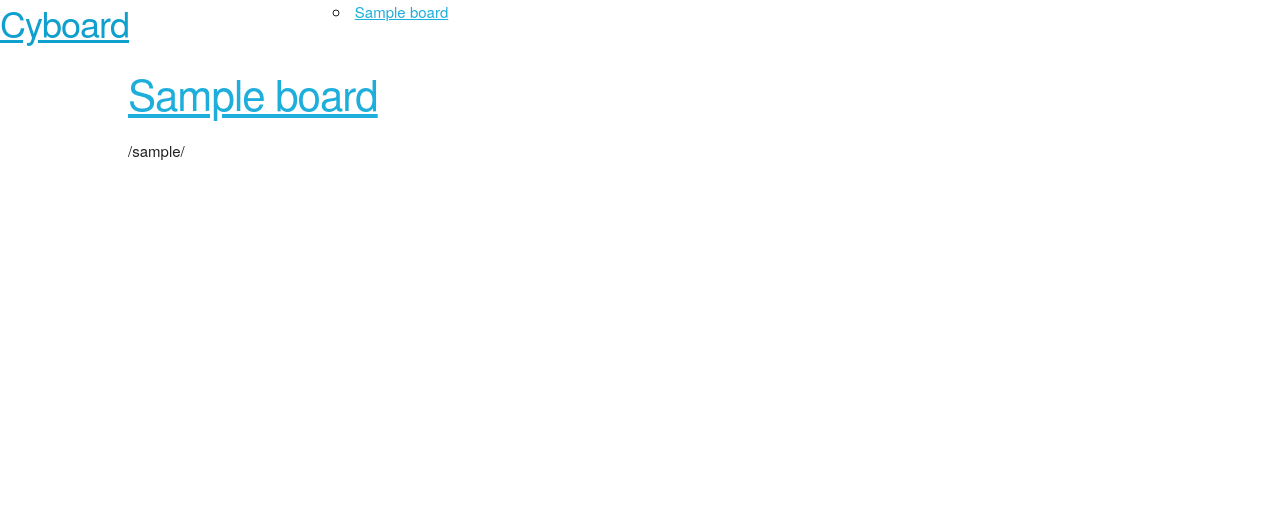
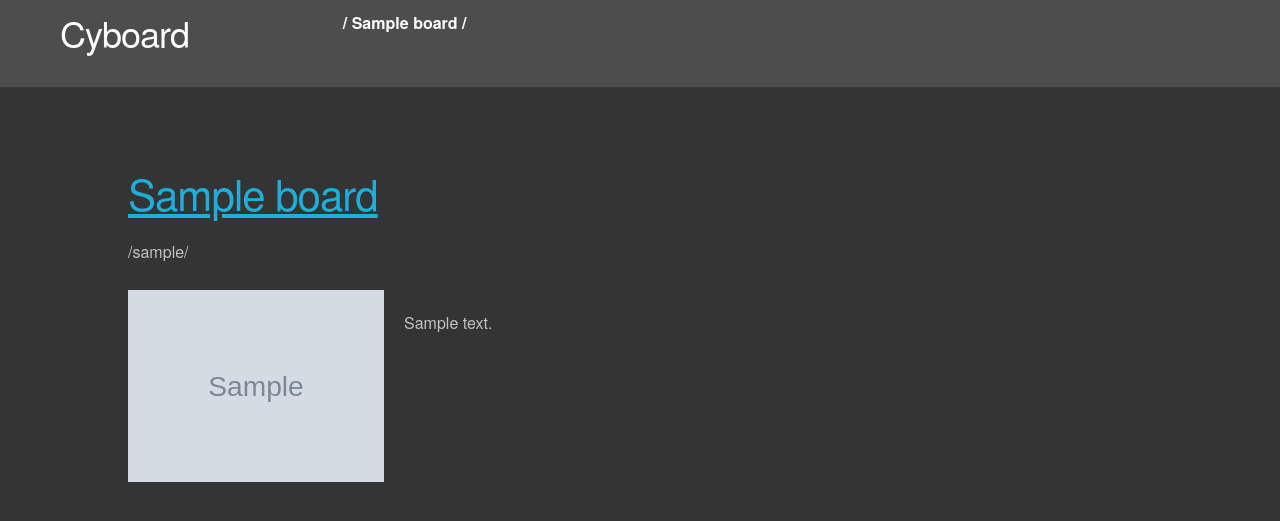
Before and after one commit to FFX01/robo, a Django app: page / in a window 1280 px wide. Shown: the top 521 px of the page. Run offline with Django 3.2, Linux system fonts and the light colour scheme; tables that the repository leaves empty hold one stand-in row (values such as "Sample post"); grey boxes marked "Sample" are stand-in pictures.

Commit message:
V0.0.2 - updated styling. added latest post to index page. added get_latest_by meta attribute to all models.

```diff
--- a/cyber/board/models.py
+++ b/cyber/board/models.py
@@ -38,6 +38,7 @@ class Board(models.Model):
     class Meta:
         verbose_name = 'Board'
         verbose_name_plural = 'Boards'
+        get_latest_by = 'id'
 
     def __str__(self):
         return self.name
--- a/cyber/board/templates/board/tag_board_list.html
+++ b/cyber/board/templates/board/tag_board_list.html
@@ -1,7 +1,7 @@
 {% if boards %}
     <ul>
         {% for board in boards %}
-            <li><a href="{% url 'board:single_board' slug=board.slug %}">{{board.name}}</a></li>
+            <li>/ <a href="{% url 'board:single_board' slug=board.slug %}">{{board.name}}</a> /</li>
         {% endfor %}
     </ul>
 {% endif %}
--- a/cyber/index/templates/index/index.html
+++ b/cyber/index/templates/index/index.html
@@ -8,6 +8,14 @@
                 <div class="twelve columns">
                     <h2><a href="{% url 'board:single_board' slug=board.slug %}">{{board.name}}</a></h2>
                     <p>/{{board.slug}}/</p>
+                    <div class="index-latest-post-info">
+                        <div class="index-latest-post-image">
+                            <img src="{{board.threads.latest.posts.first.image.url}}" alt="" width="100%">
+                        </div>
+                        <div class="index-latest-post-text">
+                            <p>{{board.threads.latest.posts.first.body|slice:':140'}}</p>
+                        </div>
+                    </div>
                 </div>
             </div>
         {% endfor %}
--- a/cyber/post/models.py
+++ b/cyber/post/models.py
@@ -36,6 +36,7 @@ class Post(MPTTModel):
     class Meta:
         verbose_name = 'Post'
         verbose_name_plural = 'Posts'
+        get_latest_by = 'id'
 
     def __str__(self):
         return str(self.id)
--- a/cyber/static/site/css/main.css
+++ b/cyber/static/site/css/main.css
@@ -1,3 +1,15 @@
+body
+{
+    background-color: rgba(30, 30, 30, 0.9);
+    font-size: 1.6em;
+    color: rgba(230, 230, 230, 0.8);
+}
+
+.container
+{
+    padding-top: 80px;
+}
+
 .columns
 {
     min-height: 1px;
@@ -7,3 +19,55 @@
 {
     display: none;
 }
+
+.site-title-wrapper
+{
+    padding: 10px 10px 10px 60px;
+}
+
+.board-list-wrapper ul li
+{
+    display: block;
+    float: left;
+    text-decoration: none;
+    padding: 10px 10px;
+}
+
+.title-bar.row
+{
+    background-color: rgba(80, 80, 80, 0.9);
+    color: #fff;
+    font-weight: 700;
+}
+
+.title-bar.row a
+{
+    color: #fff;
+    text-decoration: none;
+    transition: all 0.4s;
+}
+
+.title-bar.row a:hover
+{
+    color: rgba(110, 180, 220, 0.7);
+}
+
+.index-latest-post-info
+{
+    width: 100%;
+}
+
+.index-latest-post-image
+{
+    max-width: 25%;
+    float: left;
+    box-sizing: border-box;
+}
+
+.index-latest-post-text
+{
+    max-width: 75%;
+    float: left;
+    padding: 20px 20px;
+    box-sizing: border-box;
+}
--- a/cyber/templates/base.html
+++ b/cyber/templates/base.html
@@ -13,10 +13,10 @@
 </head>
 <body>
 <div class="title-bar row">
-    <div class="site title wrapper three columns">
-        <h3 class="site title"><a href="{% url 'index' %}" class="site title link" title="Cyboard Home">Cyboard</a></h3>
+    <div class="site-title-wrapper three columns">
+        <h3 class="site-title"><a href="{% url 'index' %}" class="site title link" title="Cyboard Home">Cyboard</a></h3>
     </div>
-    <div class="board list wrapper nine columns">
+    <div class="board-list-wrapper nine columns">
         {% list_boards %}
     </div>
 </div>
--- a/cyber/thread/models.py
+++ b/cyber/thread/models.py
@@ -30,6 +30,7 @@ class Thread(models.Model):
     class Meta:
         verbose_name = 'Thread'
         verbose_name_plural = 'Threads'
+        get_latest_by = 'id'
 
     def __str__(self):
         return "%d - %s" % (self.id, self.title)
```
